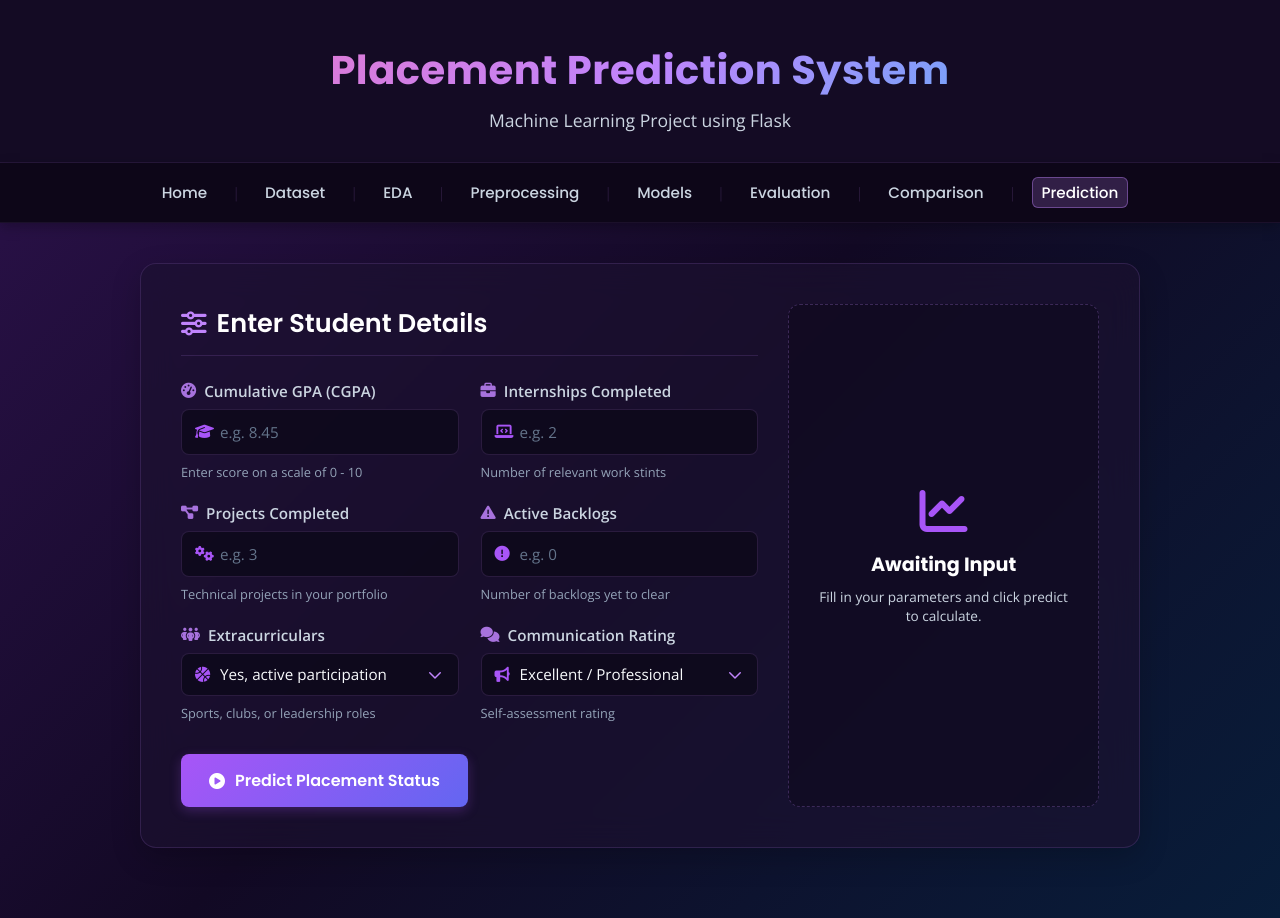
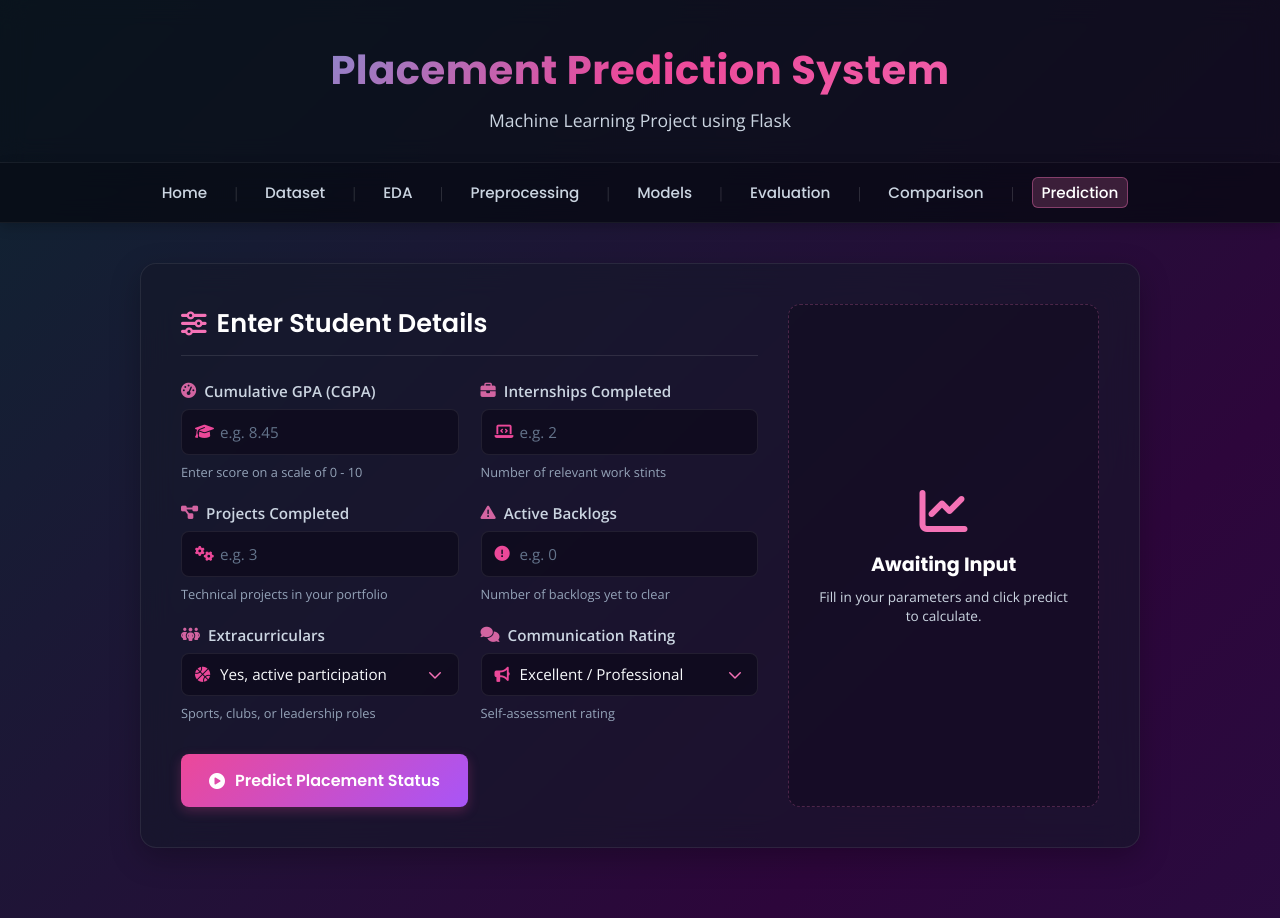
Before and after one commit to sreecharan-06/placement-prediction-system, a Flask app: page /prediction in a window 1280 px wide. Run offline with Flask 3, Linux system fonts and the light colour scheme.

Commit message:
Implement animated multi-color shifting background

```diff
--- a/app/static/css/styles.css
+++ b/app/static/css/styles.css
@@ -1,21 +1,19 @@
 /* ==========================================
-   PLACEMENT PREDICTION SYSTEM - COSMIC AMETHYST THEME
+   PLACEMENT PREDICTION SYSTEM - ANIMATED AURORA MULTI-COLOR THEME
    ========================================== */
 
 :root {
-    --header-bg: #140b24;
-    --navbar-bg: #0d0618;
+    --header-bg: rgba(9, 13, 22, 0.7);
+    --navbar-bg: rgba(6, 9, 16, 0.75);
 
-    --body-gradient: linear-gradient(135deg, #2d124d 0%, #120924 50%, #081d3a 100%);
-
-    --card-bg: rgba(28, 18, 48, 0.65);
+    --card-bg: rgba(20, 24, 40, 0.6);
     --text-dark: #f8fafc;
-    --text-muted: #c084fc;
-    --border-color: rgba(192, 132, 252, 0.15);
+    --text-muted: #cbd5e1;
+    --border-color: rgba(255, 255, 255, 0.08);
     --focus-color: #38bdf8;
 
-    --primary: #c084fc;
-    --primary-hover: #a855f7;
+    --primary: #f472b6;
+    --primary-hover: #ec4899;
     --success: #34d399;
     --danger: #f87171;
 
@@ -33,7 +31,10 @@
 body {
     font-family: var(--font-body);
     color: var(--text-dark);
-    background: var(--body-gradient);
+    /* Animated multi-color shifting background */
+    background: linear-gradient(-45deg, #1e1b4b, #2d063b, #042f2e, #0f172a, #311042);
+    background-size: 400% 400%;
+    animation: gradientShift 20s ease infinite;
     min-height: 100vh;
     display: flex;
     flex-direction: column;
@@ -42,10 +43,12 @@
 /* Main Header */
 .main-header {
     background-color: var(--header-bg);
+    backdrop-filter: blur(12px);
+    -webkit-backdrop-filter: blur(12px);
     color: #ffffff;
     text-align: center;
     padding: 40px 20px 30px 20px;
-    border-bottom: 1px solid rgba(192, 132, 252, 0.1);
+    border-bottom: 1px solid rgba(255, 255, 255, 0.06);
 }
 
 .main-header h1 {
@@ -54,7 +57,7 @@
     font-weight: 700;
     letter-spacing: 0.5px;
     margin-bottom: 8px;
-    background: linear-gradient(135deg, #f472b6 0%, #c084fc 50%, #38bdf8 100%);
+    background: linear-gradient(135deg, #38bdf8 0%, #ec4899 50%, #f472b6 100%);
     -webkit-background-clip: text;
     -webkit-text-fill-color: transparent;
 }
@@ -68,10 +71,12 @@
 /* Navigation Bar */
 .nav-bar {
     background-color: var(--navbar-bg);
+    backdrop-filter: blur(12px);
+    -webkit-backdrop-filter: blur(12px);
     padding: 14px 20px;
     text-align: center;
-    box-shadow: 0 4px 12px rgba(0, 0, 0, 0.25);
-    border-bottom: 1px solid rgba(192, 132, 252, 0.08);
+    box-shadow: 0 4px 12px rgba(0, 0, 0, 0.2);
+    border-bottom: 1px solid rgba(255, 255, 255, 0.06);
 }
 
 .nav-links {
@@ -100,12 +105,12 @@
 
 .nav-link.active {
     color: #ffffff;
-    background-color: rgba(192, 132, 252, 0.2);
-    box-shadow: inset 0 0 0 1px rgba(192, 132, 252, 0.4);
+    background-color: rgba(244, 114, 182, 0.2);
+    box-shadow: inset 0 0 0 1px rgba(244, 114, 182, 0.4);
 }
 
 .divider {
-    color: rgba(192, 132, 252, 0.15);
+    color: rgba(255, 255, 255, 0.15);
     user-select: none;
     font-size: 0.9rem;
 }
@@ -131,7 +136,7 @@
     -webkit-backdrop-filter: blur(16px);
     border-radius: 16px;
     padding: 40px;
-    box-shadow: 0 10px 30px rgba(0, 0, 0, 0.2);
+    box-shadow: 0 10px 30px rgba(0, 0, 0, 0.25);
     border: 1px solid var(--border-color);
     width: 100%;
     margin-bottom: 30px;
@@ -144,7 +149,7 @@
     font-weight: 600;
     margin-bottom: 25px;
     color: #ffffff;
-    border-bottom: 1px solid rgba(192, 132, 252, 0.15);
+    border-bottom: 1px solid rgba(255, 255, 255, 0.1);
     padding-bottom: 12px;
     display: flex;
     align-items: center;
@@ -201,7 +206,7 @@
 .input-icon {
     position: absolute;
     left: 14px;
-    color: #a855f7;
+    color: #ec4899;
     font-size: 0.95rem;
     pointer-events: none;
 }
@@ -213,7 +218,7 @@
     border-radius: 8px;
     font-size: 0.95rem;
     font-family: var(--font-body);
-    background-color: rgba(13, 9, 26, 0.8);
+    background-color: rgba(13, 9, 26, 0.7);
     color: #f8fafc;
     outline: none;
     transition: all 0.25s ease;
@@ -246,7 +251,7 @@
 
 /* Button styles */
 .btn-primary {
-    background: linear-gradient(135deg, #a855f7 0%, #6366f1 100%);
+    background: linear-gradient(135deg, #ec4899 0%, #a855f7 100%);
     color: #ffffff;
     border: none;
     border-radius: 8px;
@@ -262,7 +267,7 @@
     gap: 10px;
     margin-top: 10px;
     width: 100%;
-    box-shadow: 0 4px 12px rgba(168, 85, 247, 0.25);
+    box-shadow: 0 4px 12px rgba(236, 72, 153, 0.25);
 }
 
 @media (min-width: 768px) {
@@ -305,8 +310,8 @@
 
 /* Results Display */
 .results-card {
-    background-color: rgba(13, 9, 26, 0.5);
-    border: 1px dashed rgba(192, 132, 252, 0.25);
+    background-color: rgba(13, 9, 26, 0.4);
+    border: 1px dashed rgba(244, 114, 182, 0.25);
     border-radius: 12px;
     padding: 30px;
     display: flex;
@@ -324,7 +329,7 @@
 
 .results-placeholder i {
     font-size: 3rem;
-    color: #a855f7;
+    color: #f472b6;
     margin-bottom: 15px;
 }
 
```
Also changed, not shown: other parts of app/static/css/styles.css (+24 -18 lines).
